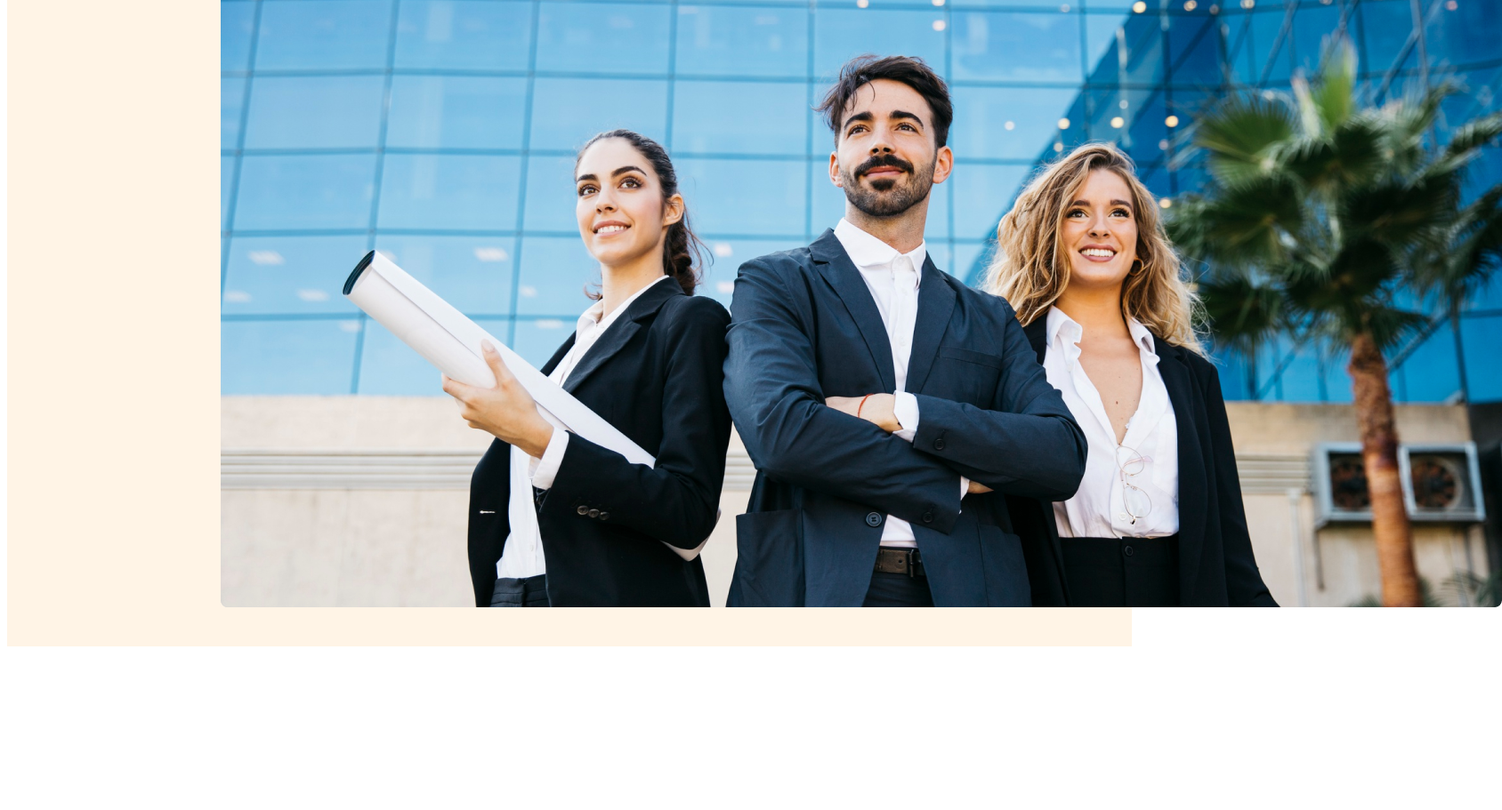
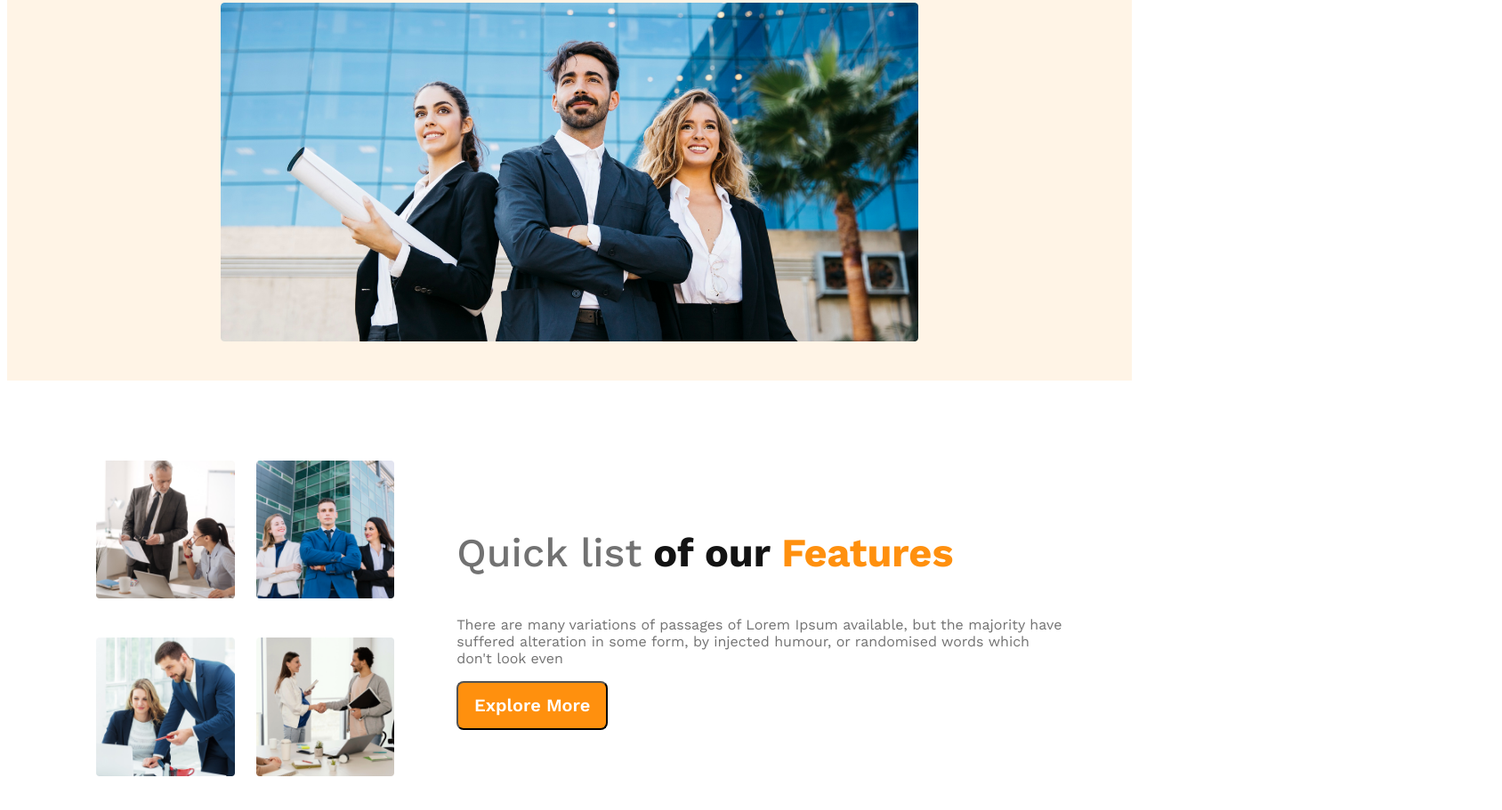
Before and after one commit to Mursalin5/g3-architects-resours-webside, a plain HTML site: page index.html in a window 1280 px wide. Shown: the part 569-1480 px from the top of the page at 89% size, 1688 px wide, since content can reach past the window. Before the commit the page ends 1304 px from the top, so only its background shows below. Drawn offline with nearby package versions, Linux system fonts and the light colour scheme.

Commit message:
added the section and main

```diff
--- a/index.html
+++ b/index.html
@@ -38,6 +38,19 @@
 
     </header>
     <main>
+        <section class="teams-container">
+            <div class="teams-img-container">
+                <img src="images/team1.png" alt="">
+                <img src="images/team2.png" alt="">
+                <img src="images/team3.png" alt="">
+                <img src="images/team4.png" alt="">
+            </div>
+            <div class="teams-contant">
+                <h3 class="teams-title"><span class="quick">Quick list</span><span class="of-our"> of our</span> <span class="Features" >Features</span></h3>
+                <p class="teams-descrisption">There are many variations of passages of Lorem Ipsum available, but the majority have suffered alteration in some form, by injected humour, or randomised words which don't look even</p>
+                <button class="btn-primary">Explore More</button>
+            </div>
+        </section>
 
     </main>
     <footer>
--- a/styles/style.css
+++ b/styles/style.css
@@ -69,9 +69,98 @@ nav li {
 }
 
 img {
-    width: 1440px;
-    height: 700px;
-    flex-shrink: 0;
+    width: 100%;
+    margin-top: 20px;
+}
+
+/* teams style */
+main {
+    max-width: 1440px;
+    margin: 70px auto;
+}
+
+.teams-container {
+    display: flex;
+    align-items: center;
+}
+
+.teams-img-container {
+    display: grid;
+    grid-template-columns: repeat(2, 1fr);
+    gap: 24px;
     border-radius: 8px;
-    background: lightgray 0px -94.291px / 100% 137.109% no-repeat;
+    padding-left: 100px;
 }
+
+.teams-contant {
+    padding-right: 70px;
+    padding-left: 70px;
+}
+
+.teams-title {
+    font-size: 45px;
+
+}
+
+.quick {
+    color: #727272;
+    font-size: 45px;
+    font-weight: 500;
+
+}
+
+.of-our {
+    color: #131313;
+    font-size: 45px;
+    font-weight: 700;
+}
+
+.Features {
+    color: #FF900E;
+    font-family: Work Sans;
+    font-size: 45px;
+    font-style: normal;
+    font-weight: 700;
+    line-height: normal;
+}
+
+.teams-descrisption {
+    color: #727272;
+    font-size: 16px;
+    font-weight: 400;
+
+}
+
+/* responsive media style */
+@media screen and (max-width: 576px) {
+    header {
+        padding: 20px;
+    }
+
+    nav {
+        flex-direction: column;
+    }
+    .teams-container{
+        flex-direction: column;
+    }
+    .teams-img-container {
+        grid-template-columns: 1fr;
+        margin-right: 60px;
+}
+
+/* tablet or medium devices */
+@media screen and (min-width: 576px) and (max-width:960px) {
+
+    nav , .teams-container{
+        flex-direction: column;
+    }
+
+    header {
+        padding: 50px;
+
+    }
+    .teams-contant {
+        padding-right: 20px;
+        padding-left: 20px;
+    }
+}
```
